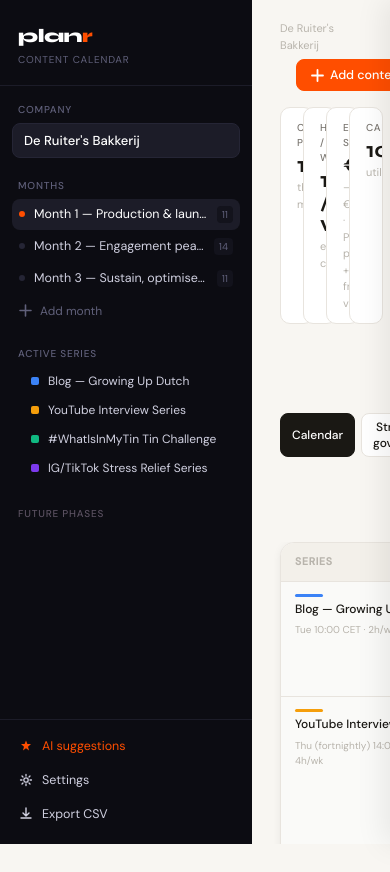
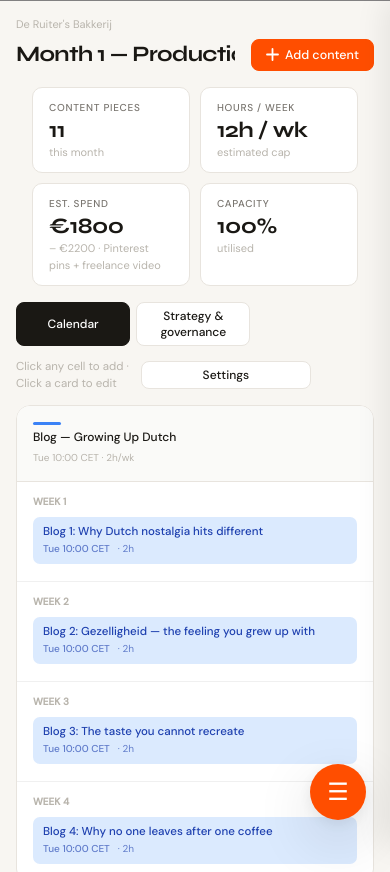
Before and after one commit to jerichoNega/de-ruiter-content-calendar, a plain HTML site: page index.html in a window 390 px wide. Shown: the top 872 px of the page. Before the commit the page ends 844 px from the top, so only its background shows below. Drawn offline with Linux system fonts and the light colour scheme.

Commit message:
Implement mobile responsiveness and menu button
Added mobile responsiveness styles and a mobile menu button to enhance user experience on smaller screens.

```diff
--- a/index.html
+++ b/index.html
@@ -183,11 +183,97 @@ body { font-family: 'DM Sans', system-ui, sans-serif; background: var(--bg); col
 /* ─── EMPTY STATE ─── */
 .empty-cell { display: flex; align-items: center; justify-content: center; height: 58px; }
 .empty-cell-text { font-size: 11px; color: var(--txl); }
+
+/* ─── MOBILE RESPONSIVENESS ─── */
+@media (max-width: 768px) {
+  body {
+    flex-direction: column;
+    overflow-y: auto;
+    height: auto;
+  }
+  .sidebar {
+    width: 100%;
+    height: auto;
+    position: fixed;
+    top: 0;
+    left: 0;
+    z-index: 100;
+    transform: translateY(-100%);
+    transition: transform 0.3s cubic-bezier(0.4, 0, 0.2, 1);
+  }
+  .sidebar.mobile-open {
+    transform: translateY(0);
+    height: 100vh;
+  }
+  .metrics {
+    grid-template-columns: repeat(2, 1fr);
+    padding: 0 16px;
+  }
+  .main-header { padding: 16px 16px 0; }
+  .toolbar {
+    flex-direction: column;
+    align-items: flex-start;
+    padding: 0 16px 12px;
+  }
+  .cal-wrap { padding: 0 16px 16px; }
+  .cal-grid {
+    min-width: 0;
+    border: none;
+    box-shadow: none;
+    background: transparent;
+  }
+  .cal-head { display: none; }
+  .cal-row {
+    display: block;
+    margin-bottom: 24px;
+    background: var(--card);
+    border: 1px solid var(--bd);
+    border-radius: var(--rl);
+    overflow: hidden;
+  }
+  .row-label {
+    border-right: none;
+    border-bottom: 1px solid var(--bd);
+    padding: 16px;
+  }
+  .cal-cell {
+    border-right: none;
+    border-bottom: 1px solid #f0f0f0;
+    padding: 12px 16px;
+  }
+  .cal-cell::before {
+    content: "Week " attr(data-week);
+    display: block;
+    font-size: 10px;
+    font-weight: 700;
+    text-transform: uppercase;
+    color: var(--txl);
+    margin-bottom: 8px;
+  }
+  .modal {
+    width: 100%;
+    height: 100%;
+    max-height: 100vh;
+    border-radius: 0;
+  }
+  .btn {
+    width: 100%;
+    justify-content: center;
+  }
+}
 </style>
 </head>
 <body>
 
-<!-- SIDEBAR -->
+<button id="mobileMenuBtn" onclick="document.querySelector('.sidebar').classList.toggle('mobile-open')"
+  style="display:none; position:fixed; bottom:24px; right:24px; z-index:1000; width:56px; height:56px; border-radius:50%; background:var(--acc); color:white; border:none; box-shadow:var(--shadow-lg); font-size:24px; align-items:center; justify-content:center; cursor:pointer;">
+  ☰
+</button>
+
+<style>
+  @media (max-width: 768px) { #mobileMenuBtn { display: flex !important; } }
+</style>
+
 <div class="sidebar">
   <div class="sb-logo">
     <div class="logo">plan<em>r</em></div>
@@ -231,7 +317,6 @@ body { font-family: 'DM Sans', system-ui, sans-serif; background: var(--bg); col
   </div>
 </div>
 
-<!-- MAIN -->
 <div class="main">
   <div class="main-header">
     <div class="breadcrumb" id="breadcrumb">Content Calendar</div>
@@ -279,7 +364,6 @@ body { font-family: 'DM Sans', system-ui, sans-serif; background: var(--bg); col
   <div id="strategyWrap" style="display:none;overflow-y:auto;flex:1"></div>
 </div>
 
-<!-- AI PANEL -->
 <div class="ai-panel" id="aiPanel">
   <div class="ai-head">
     <div class="ai-head-title"><span class="ai-spark">✦</span> AI suggestions</div>
@@ -301,7 +385,6 @@ body { font-family: 'DM Sans', system-ui, sans-serif; background: var(--bg); col
   </div>
 </div>
 
-<!-- ITEM MODAL -->
 <div class="overlay" id="itemOverlay" onclick="overlayClick(event,'itemOverlay')">
   <div class="modal">
     <div class="m-head">
@@ -352,7 +435,6 @@ body { font-family: 'DM Sans', system-ui, sans-serif; background: var(--bg); col
   </div>
 </div>
 
-<!-- SETTINGS MODAL -->
 <div class="overlay" id="settingsOverlay" onclick="overlayClick(event,'settingsOverlay')">
   <div class="modal modal-lg">
     <div class="m-head">
@@ -477,55 +559,43 @@ function ck(m,s,w){ return `${m}|${s}|${w}`; }
 function seed(){
   const a=(m,s,w,t,h,n)=>{const k=ck(m,s,w);if(!S.items[k])S.items[k]=[];S.items[k].push({title:t,hours:h,notes:n||''});};
 
-  // ── Month 1 — Production & launch ──
-  // Blog (weekly, Tue 10:00)
+  // ── Month 1 ──
   a('m1','blog',1,'Blog 1: Why Dutch nostalgia hits different','2h','Tue 10:00 · Web · Paid Pinterest pin · IG story · IG carousel');
   a('m1','blog',2,'Blog 2: Gezelligheid — the feeling you grew up with','2h','Tue 10:00 · Web · Paid Pinterest pin · IG story · IG carousel');
   a('m1','blog',3,'Blog 3: The taste you cannot recreate','2h','Tue 10:00 · Web · Paid Pinterest pin · IG story · IG carousel');
   a('m1','blog',4,'Blog 4: Why no one leaves after one coffee','2h','Tue 10:00 · Web · Paid Pinterest pin · IG story · IG carousel');
-  // YouTube (fortnightly, Thu 14:00 — weeks 1 & 3)
   a('m1','youtube',1,'YT ep.1 — Grandparent + grandchild: speculaas traditions','4h','Thu 14:00 · YouTube · Shorts · Bridge CTA → blog');
   a('m1','youtube',3,'YT ep.2 — Parent + adult child: Sunday morning rituals','4h','Thu 14:00 · YouTube · Shorts · Bridge CTA → blog');
-  // Tin Challenge (launch week 4, Mon 11:00)
   a('m1','tin',4,'Tin challenge — launch: #whatsinmytin seed post + rules','1h','Mon 11:00 · IG · FB · TikTok · Kick off 6-week UGC campaign');
-  // Reels (weekly, Wed/Thu 18:00)
   a('m1','reels',1,'Reel ep.1 — Stress: exam deadline','1.5h','Wed/Thu 18:00 · IG · TikTok · Resolved by speculaas memory');
   a('m1','reels',2,'Reel ep.2 — Stress: missing the bus','1.5h','Wed/Thu 18:00 · IG · TikTok');
   a('m1','reels',3,'Reel ep.3 — Stress: bad presentation','1.5h','Wed/Thu 18:00 · IG · TikTok');
   a('m1','reels',4,'Reel ep.4 — Stress: moving to new city','1.5h','Wed/Thu 18:00 · IG · TikTok');
 
-  // ── Month 2 — Engagement peak & tin challenge close ──
-  // Blog
+  // ── Month 2 ──
   a('m2','blog',1,'Blog 5: The habits you accidentally kept','2h','Tue 10:00 · Web · Paid Pinterest pin · IG story · IG carousel');
   a('m2','blog',2,'Blog 6: Growing up Dutch — the routines','2h','Tue 10:00 · Web · Paid Pinterest pin · IG story · IG carousel');
   a('m2','blog',3,'Blog 7: What your grandma never explained','2h','Tue 10:00 · Web · Paid Pinterest pin · IG story · IG carousel');
   a('m2','blog',4,'Blog 8: The foods that hit different as a kid','2h','Tue 10:00 · Web · Paid Pinterest pin · IG story · IG carousel');
-  // YouTube (fortnightly — weeks 1 & 3)
   a('m2','youtube',1,'YT ep.3 — Neighbours across generations: doorstep habits','4h','Thu 14:00 · YouTube · Shorts · Bridge CTA → blog');
   a('m2','youtube',3,'YT ep.4 — Teacher + former student: school day snacks','4h','Thu 14:00 · YouTube · Shorts · Bridge CTA → blog');
-  // Tin Challenge (wks 2–5 of campaign = all 4 weeks of month 2, Mon 11:00)
   a('m2','tin',1,'Tin challenge — wk 2: reshare entries + story replies','0.5h','Mon 11:00 · IG Stories');
   a('m2','tin',2,'Tin challenge — wk 3: paid Meta boost 20–30 NL','0.5h','Mon 11:00 · IG · FB (paid) · Amplify weeks 5–6');
   a('m2','tin',3,'Tin challenge — wk 4: top entries story series','0.5h','Mon 11:00 · IG Stories');
   a('m2','tin',4,'Tin challenge — wk 5: Pinterest — pin best entries','0.5h','Mon 11:00 · Pinterest');
-  // Reels
   a('m2','reels',1,'Reel ep.5 — Stress: fighting with flatmate','1.5h','Wed/Thu 18:00 · IG · TikTok');
   a('m2','reels',2,'Reel ep.6 — Stress: first week at new job','1.5h','Wed/Thu 18:00 · IG · TikTok');
   a('m2','reels',3,'Reel ep.7 — Stress: losing your keys','1.5h','Wed/Thu 18:00 · IG · TikTok');
   a('m2','reels',4,'Reel ep.8 — Stress: long commute','1.5h','Wed/Thu 18:00 · IG · TikTok');
 
-  // ── Month 3 — Sustain, optimise & review ──
-  // Blog
+  // ── Month 3 ──
   a('m3','blog',1,'Blog 9: Rainy Sundays and speculaas','2h','Tue 10:00 · Web · Paid Pinterest pin · IG story · IG carousel');
   a('m3','blog',2,'Blog 10: Why Dutch traditions feel timeless','2h','Tue 10:00 · Web · Paid Pinterest pin · IG story · IG carousel');
   a('m3','blog',3,'Blog 11: Small rituals, big memories','2h','Tue 10:00 · Web · Paid Pinterest pin · IG story · IG carousel');
   a('m3','blog',4,'Blog 12: We have always been here','2h','Tue 10:00 · Web · Paid Pinterest pin · IG story · IG carousel');
-  // YouTube (fortnightly — weeks 1 & 3)
   a('m3','youtube',1,'YT ep.5 — Friends 20 years apart: what gezelligheid means','4h','Thu 14:00 · YouTube · Shorts · Bridge CTA → blog');
   a('m3','youtube',3,'YT ep.6 — Siblings: who got the last speculaas?','4h','Thu 14:00 · YouTube · Shorts · Bridge CTA → blog');
-  // Tin Challenge (wk 6 close — week 1 of month 3)
   a('m3','tin',1,'Tin challenge — wk 6 close: winner highlight + best-of post','1h','Mon 11:00 · IG · FB · TikTok · End of 6-week campaign');
-  // Reels
   a('m3','reels',1,'Reel ep.9 — Stress: forgetting an appointment','1.5h','Wed/Thu 18:00 · IG · TikTok');
   a('m3','reels',2,'Reel ep.10 — Stress: rainy cycling to work','1.5h','Wed/Thu 18:00 · IG · TikTok');
   a('m3','reels',3,'Reel ep.11 — Stress: deadline crunch','1.5h','Wed/Thu 18:00 · IG · TikTok');
@@ -573,14 +643,12 @@ function renderSidebar(){
       <div class="sname">${s.name}</div>
     </div>`).join('');
 
-  // future phases
   document.getElementById('futureSb').innerHTML = FUTURE_PHASES.map(f=>`
     <div class="series-sb-item" style="opacity:.5;cursor:default" title="${f.reason}">
       <div class="sdot" style="background:var(--sbm);border:1px dashed var(--sbm);background:transparent"></div>
       <div class="sname" style="font-style:italic">${f.name}</div>
     </div>`).join('');
 
-  // active view highlight
   document.querySelectorAll('.view-tab').forEach(t=>{
     t.classList.toggle('active', t.dataset.view===S.activeView);
   });
@@ -607,7 +675,8 @@ function renderCalendar(){
             ${it.hours?`<span>· ${it.hours}</span>`:''}
           </div>
         </div>`).join('');
-      return `<div class="cal-cell" onclick="quickAdd('${S.activeMonth}','${s.id}',${w})">
+      // Added data-week attribute for mobile CSS
+      return `<div class="cal-cell" data-week="${w}" onclick="quickAdd('${S.activeMonth}','${s.id}',${w})">
         ${cards}
         <div class="add-hint">+</div>
       </div>`;
@@ -659,7 +728,6 @@ function buildStrategyHTML(){
       <div style="font-family:'Syne',sans-serif;font-size:22px;font-weight:700;letter-spacing:-.025em;margin-bottom:8px">The "Factory &amp; Engine" Model</div>
       <div style="font-size:13.5px;color:var(--txm);line-height:1.7;max-width:680px">Creative production is separated from technical distribution to deliver high-quality content across two prototypes within a strict 3.0h/week team cap.</div>
     </div>
-
     <div style="display:grid;grid-template-columns:1fr 1fr;gap:14px;margin-bottom:28px">
       <div style="background:var(--card);border:1px solid var(--bd);border-radius:var(--rl);padding:18px 20px">
         <div style="font-size:10px;letter-spacing:.08em;text-transform:uppercase;font-weight:600;color:#3B82F6;margin-bottom:8px">Content Factory</div>
@@ -672,7 +740,6 @@ function buildStrategyHTML(){
         <div style="font-size:12.5px;color:var(--txm);line-height:1.65">${STRATEGY.engine}</div>
       </div>
     </div>
-
     <div style="background:var(--card);border:1px solid var(--bd);border-radius:var(--rl);overflow:hidden;margin-bottom:28px">
       <div style="padding:14px 16px 10px;border-bottom:1px solid var(--bd);display:flex;align-items:center;justify-content:space-between">
         <div style="font-size:13px;font-weight:500">Weekly resource allocation</div>
@@ -686,41 +753,6 @@ function buildStrategyHTML(){
         </tr></thead>
         <tbody>${alloc}</tbody>
       </table>
-    </div>
-
-    <div style="background:var(--card);border:1px solid var(--bd);border-radius:var(--rl);overflow:hidden;margin-bottom:28px">
-      <div style="padding:14px 16px 10px;border-bottom:1px solid var(--bd)">
-        <div style="font-size:13px;font-weight:500">Nostalgia Bridge — publishing schedule</div>
-        <div style="font-size:12px;color:var(--txm);margin-top:2px">Targeting Femma during peak mental-load hours with the "3PM Pattern Interrupt" logic</div>
-      </div>
-      <div style="overflow-x:auto">
-        <table style="width:100%;border-collapse:collapse;min-width:560px">
-          <thead><tr style="background:#F3F0EA">
-            <th style="padding:8px 12px;text-align:left;font-size:10.5px;font-weight:600;letter-spacing:.06em;text-transform:uppercase;color:var(--txm);border-bottom:1px solid var(--bd)">Day</th>
-            <th style="padding:8px 12px;text-align:left;font-size:10.5px;font-weight:600;letter-spacing:.06em;text-transform:uppercase;color:var(--txm);border-bottom:1px solid var(--bd)">Time (CET)</th>
-            <th style="padding:8px 12px;text-align:left;font-size:10.5px;font-weight:600;letter-spacing:.06em;text-transform:uppercase;color:var(--txm);border-bottom:1px solid var(--bd)">Platform</th>
-            <th style="padding:8px 12px;text-align:left;font-size:10.5px;font-weight:600;letter-spacing:.06em;text-transform:uppercase;color:var(--txm);border-bottom:1px solid var(--bd)">Content</th>
-            <th style="padding:8px 12px;text-align:left;font-size:10.5px;font-weight:600;letter-spacing:.06em;text-transform:uppercase;color:var(--txm);border-bottom:1px solid var(--bd)">Objective</th>
-          </tr></thead>
-          <tbody>${schedule}</tbody>
-        </table>
-      </div>
-    </div>
-
-    <div style="background:var(--card);border:1px solid var(--bd);border-radius:var(--rl);overflow:hidden;margin-bottom:28px">
-      <div style="padding:14px 16px 10px;border-bottom:1px solid var(--bd)">
-        <div style="font-size:13px;font-weight:500">Governance &amp; optimisation loop</div>
-        <div style="font-size:12px;color:var(--txm);margin-top:2px">Reviewed weekly within the 3h management window</div>
-      </div>
-      <div style="padding:4px 16px 8px">${gov}</div>
-    </div>
-
-    <div style="background:#FFF8F0;border:1px solid #FFD5B8;border-radius:var(--rl);padding:16px 20px">
-      <div style="font-size:11px;font-weight:600;letter-spacing:.07em;text-transform:uppercase;color:#B45309;margin-bottom:8px">Future phases — excluded from current calendar</div>
-      ${FUTURE_PHASES.map(f=>`<div style="display:flex;gap:10px;margin-bottom:8px">
-        <div style="width:6px;height:6px;background:#F59E0B;border-radius:50%;flex-shrink:0;margin-top:5px"></div>
-        <div><span style="font-size:13px;font-weight:500">${esc(f.name)}</span> — <span style="font-size:12.5px;color:var(--txm)">${esc(f.reason)}</span></div>
-      </div>`).join('')}
     </div>
   </div>`;
 }
@@ -956,9 +988,9 @@ async function generateIdeas(){
       method:'POST',
       headers:{'Content-Type':'application/json','x-api-key':S.apiKey,'anthropic-version':'2023-06-01'},
       body: JSON.stringify({
-        model:'claude-opus-4-6',
+        model:'claude-3-opus-20240229',
         max_tokens:1200,
-        system:`You are a content strategist for a Dutch bakery brand using nostalgia marketing. The strategy is the "Nostalgia Bridge" — targeting stressed 25–35 year olds (persona: Femma) during evening hours with comforting Dutch cultural content that resolves modern stress with speculaas/bakery memories. Return ONLY a valid JSON array, no markdown, no preamble. Each object: {"series":"exact series name","title":"Post title","hook":"One sentence value proposition","pubTime":"publish day and time"}`,
+        system:`You are a content strategist for a Dutch bakery brand using nostalgia marketing. The strategy is the "Nostalgia Bridge" — targeting stressed 25–35 year olds (persona: Femma) during evening hours with comforting Dutch cultural content that resolves modern stress with speculaas/bakery memories. Return ONLY a valid JSON array. Each object: {"series":"exact series name","title":"Post title","hook":"One sentence value proposition","pubTime":"publish day and time"}`,
         messages:[{role:'user',content:`Generate 8 fresh content ideas for ${company}, phase: ${phase}. Tone: ${tone}. Active series: ${seriesList.map(s=>s.name+' ('+s.pubDay+' '+s.pubTime+')').join('; ')}. Do not duplicate: ${existing||'none yet'}. Return JSON array only.`}]
       })
     });
@@ -1012,12 +1044,10 @@ function exportCSV(){
   showToast('CSV exported');
 }
 
-// ── Overlay helpers ──
 function openOverlay(id){ document.getElementById(id).classList.add('open'); }
 function closeOverlay(id){ document.getElementById(id).classList.remove('open'); }
 function overlayClick(e,id){ if(e.target.id===id) closeOverlay(id); }
 
-// ── Toast ──
 let toastTimer;
 function showToast(msg){
   const t=document.getElementById('toast');
@@ -1027,7 +1057,6 @@ function showToast(msg){
   toastTimer=setTimeout(()=>t.classList.remove('show'),2200);
 }
 
-// ── Keyboard ──
 document.addEventListener('keydown',e=>{
   if(e.key==='Escape'){
     closeOverlay('itemOverlay');
@@ -1036,7 +1065,6 @@ document.addEventListener('keydown',e=>{
   if((e.metaKey||e.ctrlKey)&&e.key==='k') openAddModal();
 });
 
-// ── Init ──
 loadS();
 render();
 </script>
```
